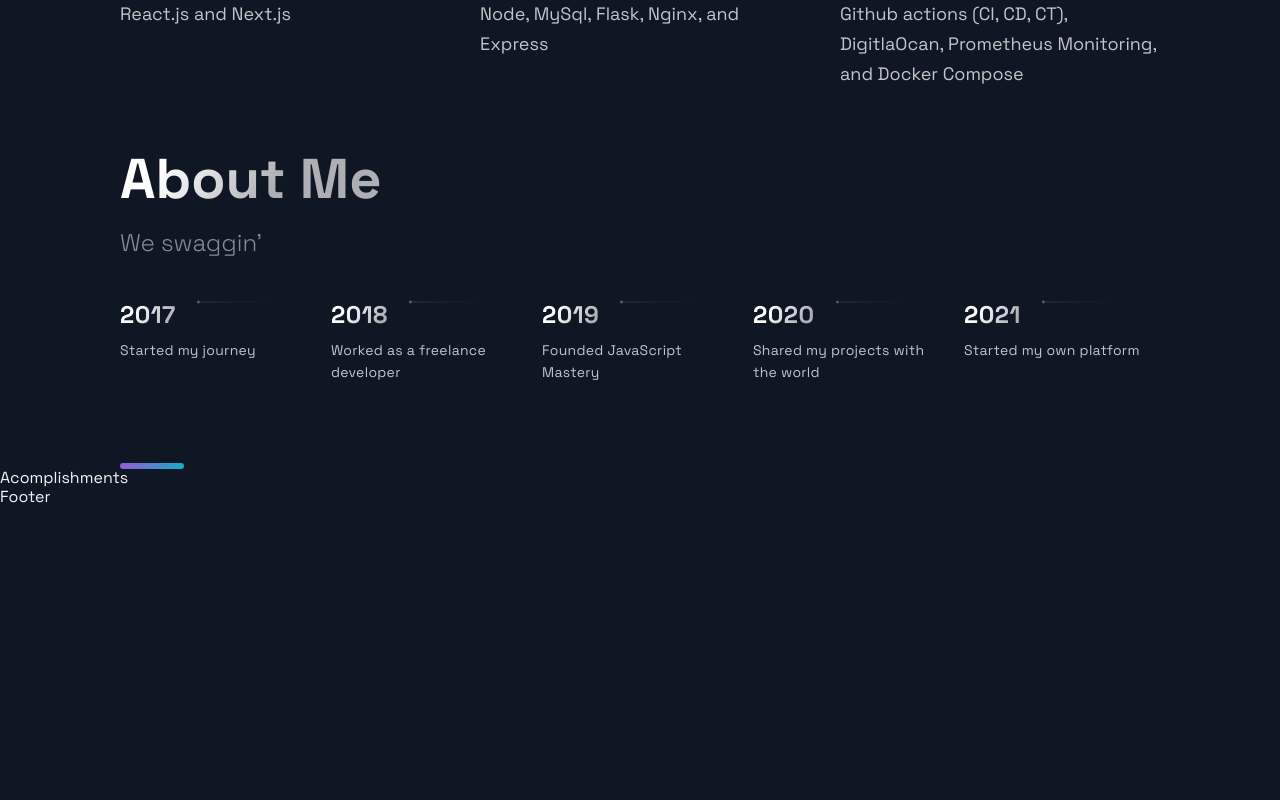
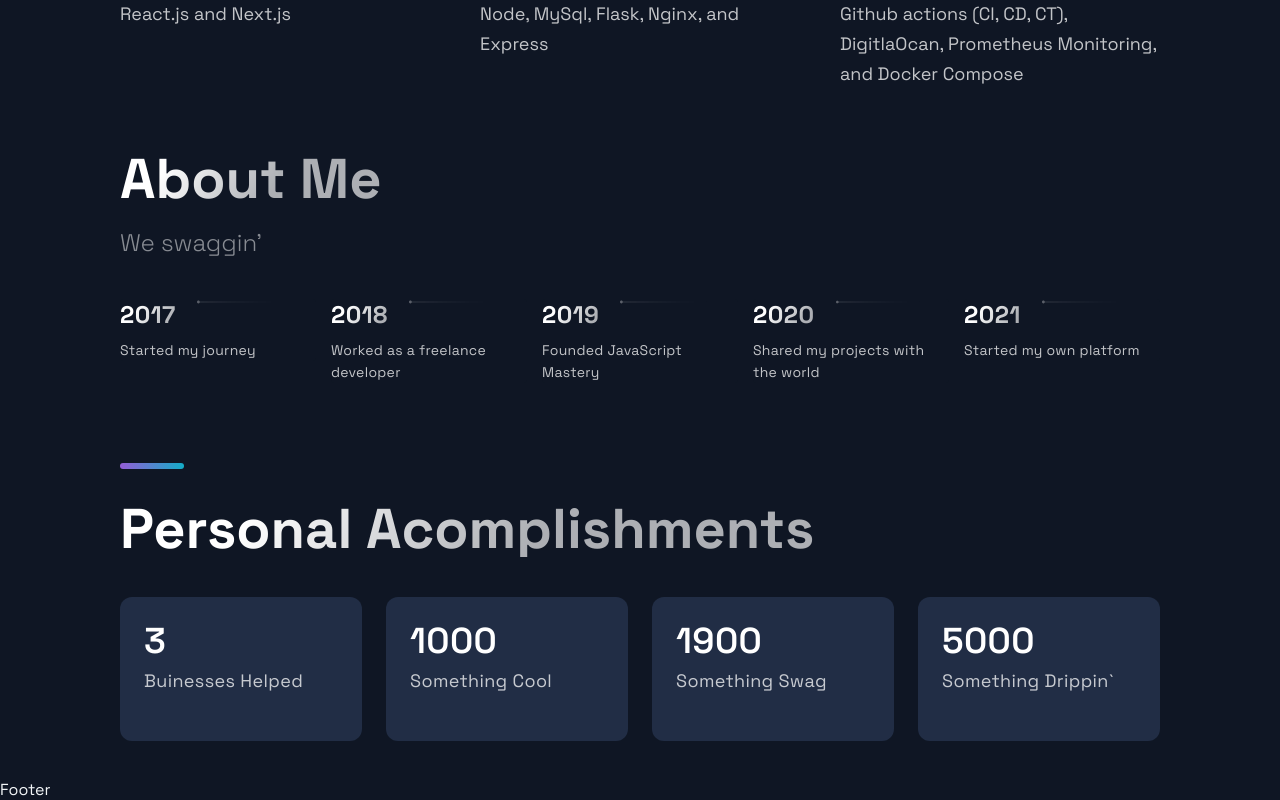
Before and after one commit to Quantum-Impulse/portfolio_website-STARTER, a Next.js app: page / in a window 1280 px wide. Shown: the part 2586-3386 px from the top of the page. Before the commit the page ends 3093 px from the top, so only its background shows below. Built offline with nearby package versions, Linux system fonts and the light colour scheme.

Commit message:
Personal Acomplishments section done for now

```diff
--- a/src/components/Acomplishments/Acomplishments.js
+++ b/src/components/Acomplishments/Acomplishments.js
@@ -4,16 +4,24 @@
 import { Box, Boxes, BoxNum, BoxText } from './AcomplishmentsStyles';
 
 const data = [
-  { number: 20, text: 'Open Source Projects'},
-  { number: 1000, text: 'Students', },
-  { number: 1900, text: 'Github Followers', },
-  { number: 5000, text: 'Github Stars', }
+  { number: 3, text: 'Buinesses Helped'},
+  { number: 1000, text: 'Something Cool', },
+  { number: 1900, text: 'Something Swag', },
+  { number: 5000, text: 'Something Drippin`', }
 ];
 
 const Acomplishments = () => (
-  <div>
-    Acomplishments
-  </div>
+  <Section>
+    <SectionTitle>Personal Acomplishments</SectionTitle>
+    <Boxes>
+      {data.map( (card, index) => (
+        <Box key={index}>
+          <BoxNum>{card.number}</BoxNum>
+          <BoxText>{card.text}</BoxText>
+        </Box>
+      ))}
+    </Boxes>
+  </Section>
 );
 
 export default Acomplishments;
```
